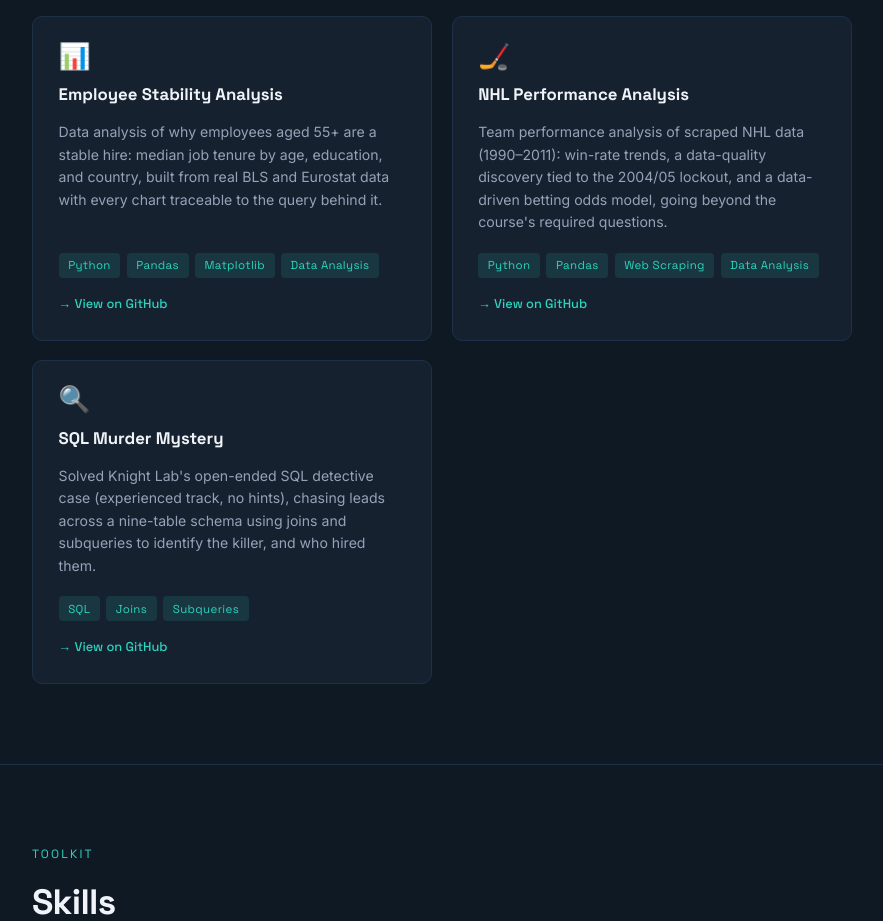
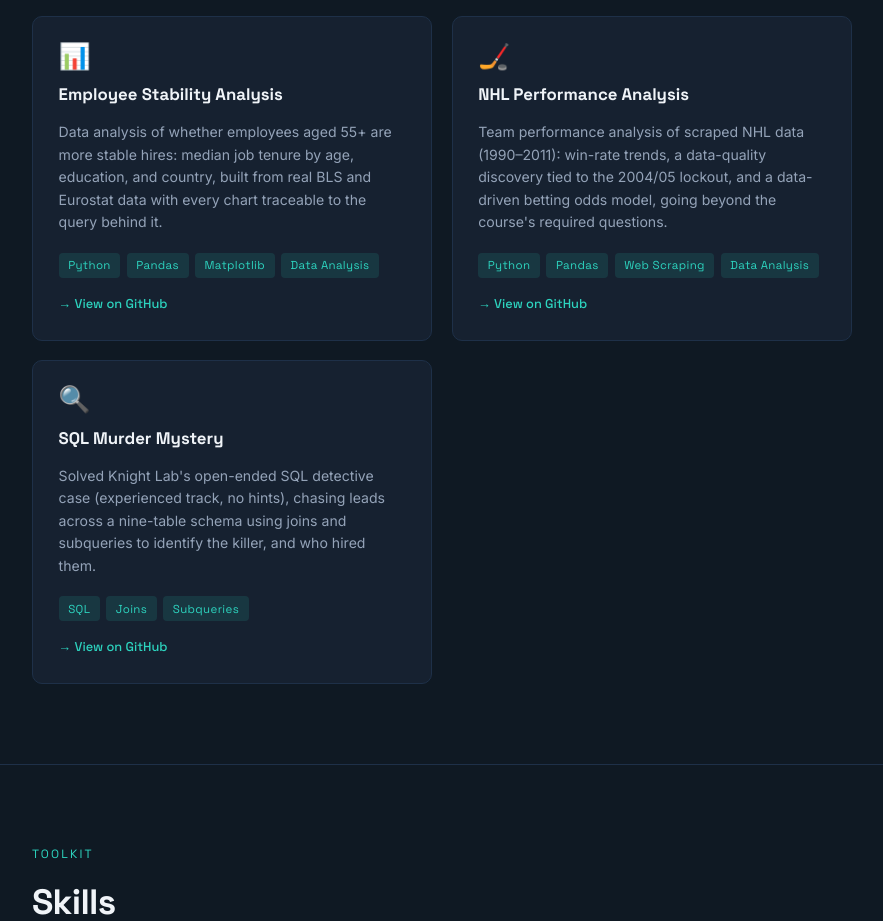
Before and after one commit to Jana-DADS/Portfolio, a plain HTML site: page index.html in a window 1280 px wide. Shown: the part 1831-2752 px from the top of the page, without its empty margins (198-1081 px from the left). Drawn offline with Linux system fonts and the light colour scheme.

Commit message:
Reword Employee Stability card to avoid implying causes
Co-Authored-By: Claude Opus 5.5 <noreply@anthropic.com>
Claude-Session: https://claude.ai/code/session_01XysdZz3ibzvaGERZ2XawqV

```diff
--- a/index.html
+++ b/index.html
@@ -455,7 +455,7 @@
       <a class="project-card" href="https://github.com/Jana-DADS/employee-stability-analysis" target="_blank" rel="noopener">
         <div class="project-icon">📊</div>
         <div class="project-title">Employee Stability Analysis</div>
-        <p class="project-desc">Data analysis of why employees aged 55+ are a stable hire: median job tenure by age, education, and country, built from real BLS and Eurostat data with every chart traceable to the query behind it.</p>
+        <p class="project-desc">Data analysis of whether employees aged 55+ are more stable hires: median job tenure by age, education, and country, built from real BLS and Eurostat data with every chart traceable to the query behind it.</p>
         <div class="project-tags">
           <span class="tag">Python</span>
           <span class="tag">Pandas</span>
```
